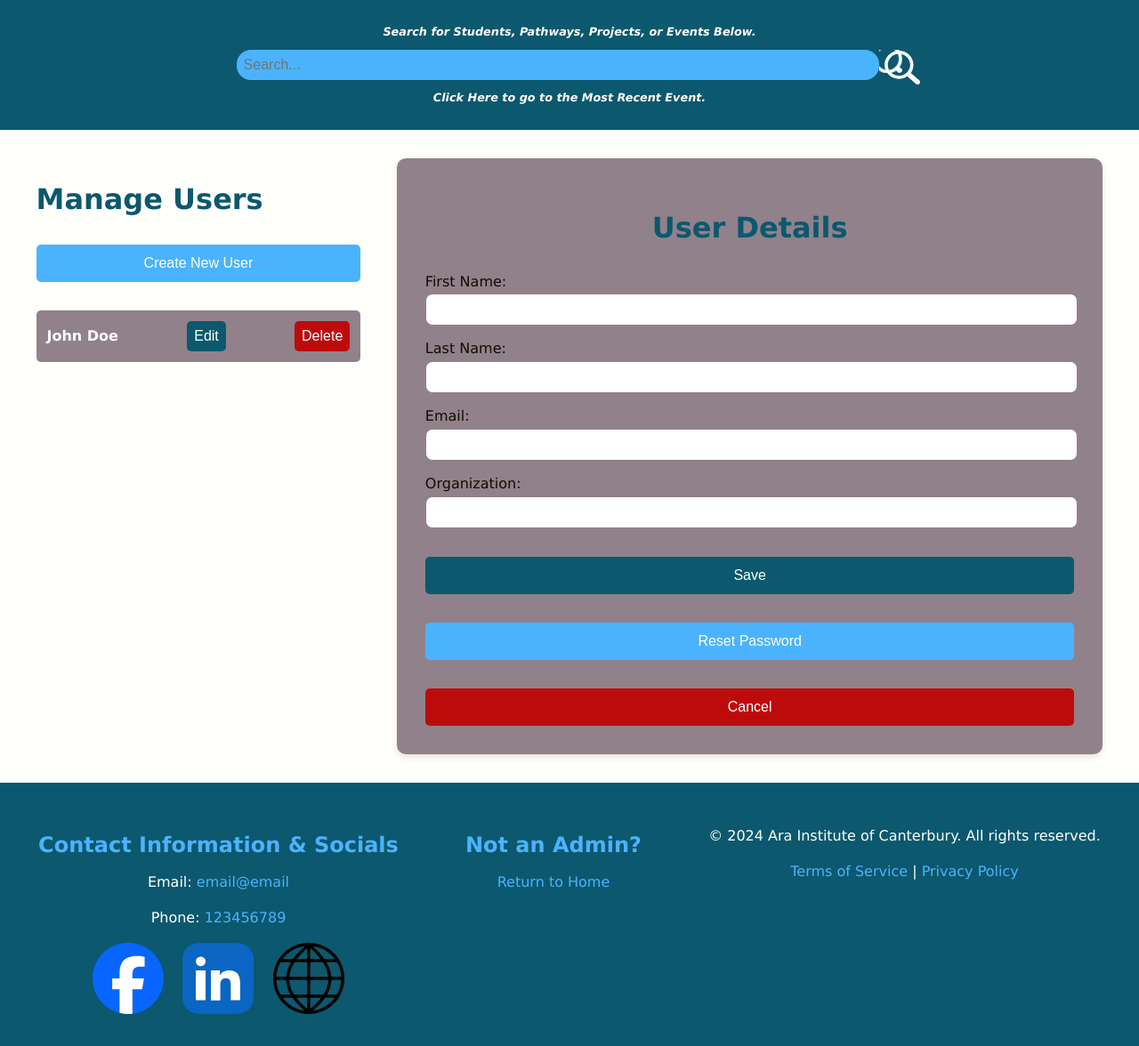
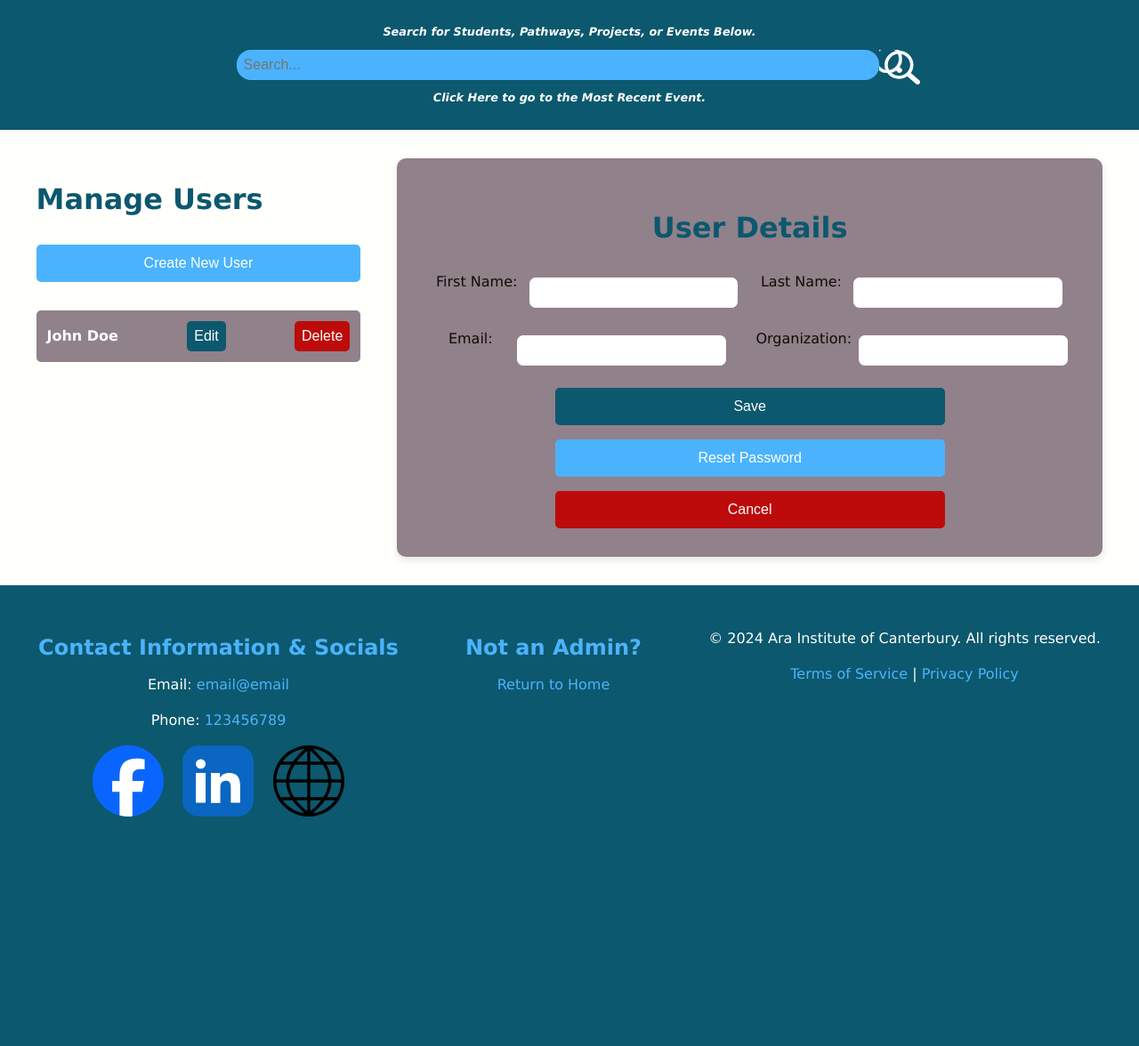
Before and after one commit to andosgee/Virtual-Emerge, a PHP site: page /manageUsers.html in a window 1280 px wide. Shown: the part 165-1341 px from the top of the page at 89% size. After the commit the page ends 1083 px from the top, so only its background shows below. Run offline with PHP 8.4, Linux system fonts and the light colour scheme.

Commit message:
Fixed Form
Fixed Styling of forms on desktop

```diff
--- a/Style/styleMain.css
+++ b/Style/styleMain.css
@@ -425,13 +425,25 @@ footer .footer_section .socials a:hover svg {
   flex-direction: column;
   gap: 1rem;
 }
+.manage-users .user-form .details .form-group {
+  width: 100%;
+  display: flex;
+  flex-direction: row;
+  justify-content: space-evenly;
+}
+.manage-users .user-form .details .form-group label {
+  width: auto;
+}
+.manage-users .user-form .details .form-group input {
+  width: auto;
+}
 .manage-users .user-form .details label {
   font-size: 1rem;
   color: #120C03;
   margin-bottom: 1rem;
 }
 .manage-users .user-form .details input[type=text], .manage-users .user-form .details input[type=email], .manage-users .user-form .details input[type=password] {
-  width: 98%;
+  width: 60%;
   margin-top: 0.3em;
   padding: 0.5rem;
   font-size: 1rem;
@@ -443,7 +455,7 @@ footer .footer_section .socials a:hover svg {
   border-color: #4BB3FD;
 }
 .manage-users .user-form .details input[type=date] {
-  width: 98%;
+  width: 60%;
   padding: 0.5rem;
   margin-top: 0.3em;
   font-size: 1rem;
@@ -502,7 +514,7 @@ footer .footer_section .socials a:hover svg {
 .manage-users .user-form .details .cancel-button {
   padding: 0.75rem;
   margin-top: 1em;
-  width: 90%;
+  width: 60%;
   font-size: 1rem;
   color: #FFFFFC;
   background-color: #0C586E;
@@ -510,6 +522,7 @@ footer .footer_section .socials a:hover svg {
   border-radius: 5px;
   cursor: pointer;
   transition: background-color 0.3s;
+  margin: 0 auto;
 }
 .manage-users .user-form .details .save-button:hover,
 .manage-users .user-form .details .reset-password-button:hover,
@@ -884,7 +897,8 @@ footer .footer_section .socials a:hover svg {
     width: 60%;
   }
   .manage-users .user-form .save-button, .manage-users .user-form .reset-password-button, .manage-users .user-form .add-student-button, .manage-users .user-form .remove-student-button, .manage-users .user-form .cancel-button {
-    min-width: 100%;
+    min-width: 60%;
+    margin: 0 auto;
   }
   .search_expanded {
     flex-direction: row;
@@ -916,6 +930,20 @@ footer .footer_section .socials a:hover svg {
   .event_brochure {
     width: 65%;
   }
+  .desktop-form {
+    display: flex;
+    flex-direction: row;
+    justify-content: space-evenly;
+  }
+  .desktop-form .form-group {
+    width: 45%;
+    display: flex;
+    flex-direction: column;
+  }
+  .desktop-form .form-group label, .desktop-form .form-group input[type=text], .desktop-form .form-group input[type=email] {
+    width: 100%;
+    margin-bottom: 0.5rem;
+  }
   .search_result {
     justify-content: center;
     align-items: center;
--- a/Style/styleMain.scss
+++ b/Style/styleMain.scss
@@ -488,6 +488,20 @@ footer {
             flex-direction: column;
             gap: 1rem;
 
+            .form-group {
+                width: 100%;
+                display: flex;
+                flex-direction: row;
+                justify-content: space-evenly;
+
+                label {
+                    width: auto;
+                }
+                input {
+                    width: auto;
+                }
+            }
+
             label {
                 font-size: 1rem;
                 color: get-colour('black');
@@ -495,7 +509,7 @@ footer {
             }
 
             input[type="text"], input[type="email"], input[type="password"] {
-                width: 98%;
+                width: 60%;
                 margin-top: 0.3em;
                 padding: 0.5rem;
                 font-size: 1rem;
@@ -509,7 +523,7 @@ footer {
             }
 
             input[type="date"] {
-                width: 98%;
+                width: 60%;
                 padding: 0.5rem;
                 margin-top: 0.3em;
                 font-size: 1rem;
@@ -576,7 +590,7 @@ footer {
             .cancel-button {
                 padding: 0.75rem;
                 margin-top: 1em;
-                width: 90%;
+                width: 60%;
                 font-size: 1rem;
                 color: get-colour('white');
                 background-color: get-colour('darkBlue');
@@ -584,6 +598,7 @@ footer {
                 border-radius: 5px;
                 cursor: pointer;
                 transition: background-color 0.3s;
+                margin: 0 auto;
 
                 &:hover {
                     background-color: get-colour('brightBlue');
@@ -992,7 +1007,8 @@ footer {
         .user-form{
             width: 60%;
             .save-button, .reset-password-button, .add-student-button, .remove-student-button, .cancel-button{
-                min-width: 100%;
+                min-width: 60%;
+                margin: 0 auto;
             }
         }
     }
@@ -1031,6 +1047,21 @@ footer {
         width: 65%;
     }
 
+    .desktop-form {
+        display: flex;
+        flex-direction: row;
+        justify-content: space-evenly;
+        .form-group {
+            width: 45%;
+            display: flex;
+            flex-direction: column;
+            label, input[type="text"], input[type="email"] {
+                width: 100%;
+                margin-bottom: 0.5rem;
+            }
+        }
+    }
+
     .search_result{
         justify-content: center;
         align-items: center;
--- a/manageUsers.html
+++ b/manageUsers.html
@@ -39,6 +39,7 @@
             <div class="user-form">
                 <h2>User Details</h2>
                 <form class="details">
+                    <div class="desktop-form">
                         <div class="form-group">
                             <label for="first-name">First Name:</label>
                             <input type="text" id="first-name" name="first-name" required>
@@ -47,6 +48,8 @@
                             <label for="last-name">Last Name:</label>
                             <input type="text" id="last-name" name="last-name" required>
                         </div>
+                    </div>
+                    <div class="desktop-form">
                     <div class="form-group">
                         <label for="email">Email:</label>
                         <input type="email" id="email" name="email" required>
@@ -55,9 +58,10 @@
                         <label for="organization">Organization:</label>
                         <input type="text" id="organization" name="organization" required>
                     </div>
+                    </div>
                     <button type="submit" class="save-button">Save</button>
                     <button type="button" class="reset-password-button">Reset Password</button>
-                    <button type="button" class="cancel-button">Cancel</button>
+                    <button type="button" onclick="location.href='adminPortal.html';" class="cancel-button">Cancel</button>
                 </form>
             </div>
         </div>
--- a/mydetails.html
+++ b/mydetails.html
@@ -42,7 +42,7 @@
                         <input type="text" id="organization" name="organization" required>
                     </div>
                     <button type="submit" class="save-button">Save</button>
-                    <button type="button" class="cancel-button">Cancel</button>
+                    <button type="button" onclick="location.href='adminPortal.html';" class="cancel-button">Cancel</button>
                 </form>
             </div>
             <div class="user-form">
```
Also changed, not shown: 1 other file. Lines whose indentation alone changed are shown as unchanged.
